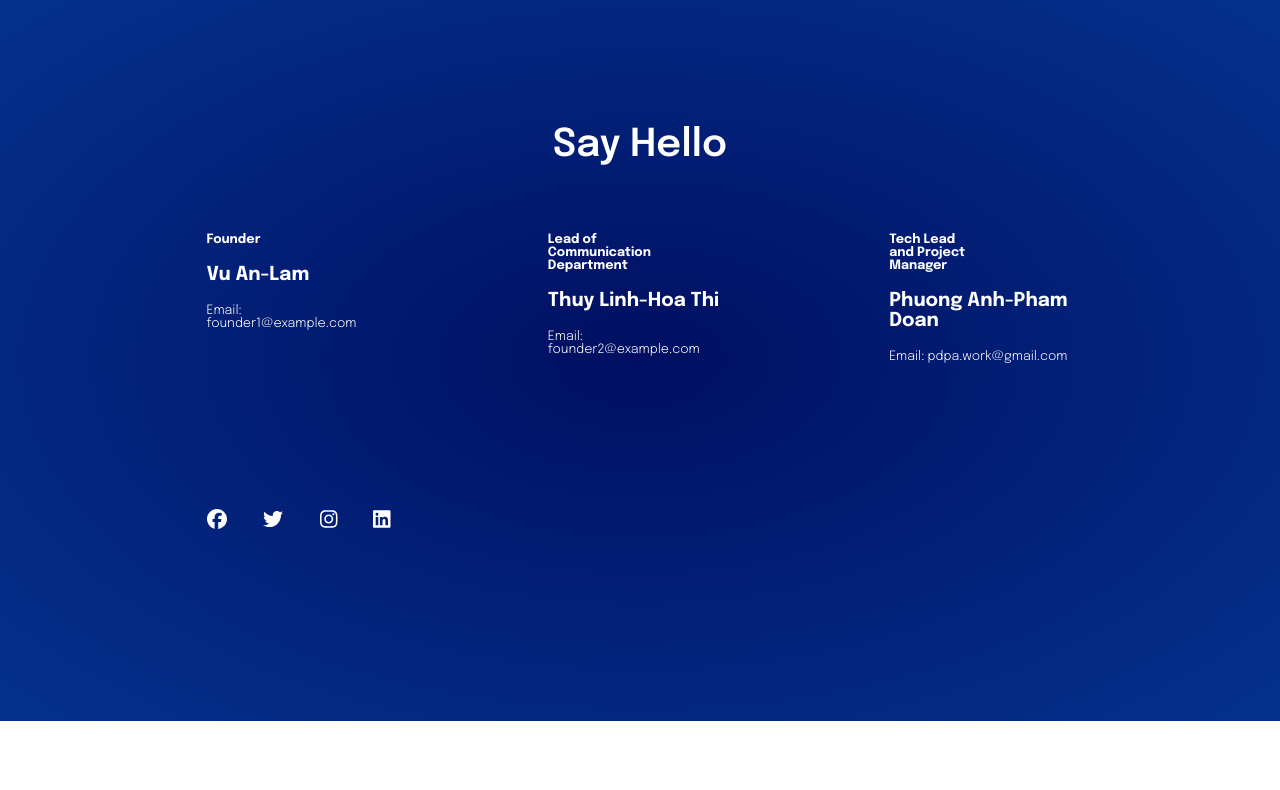
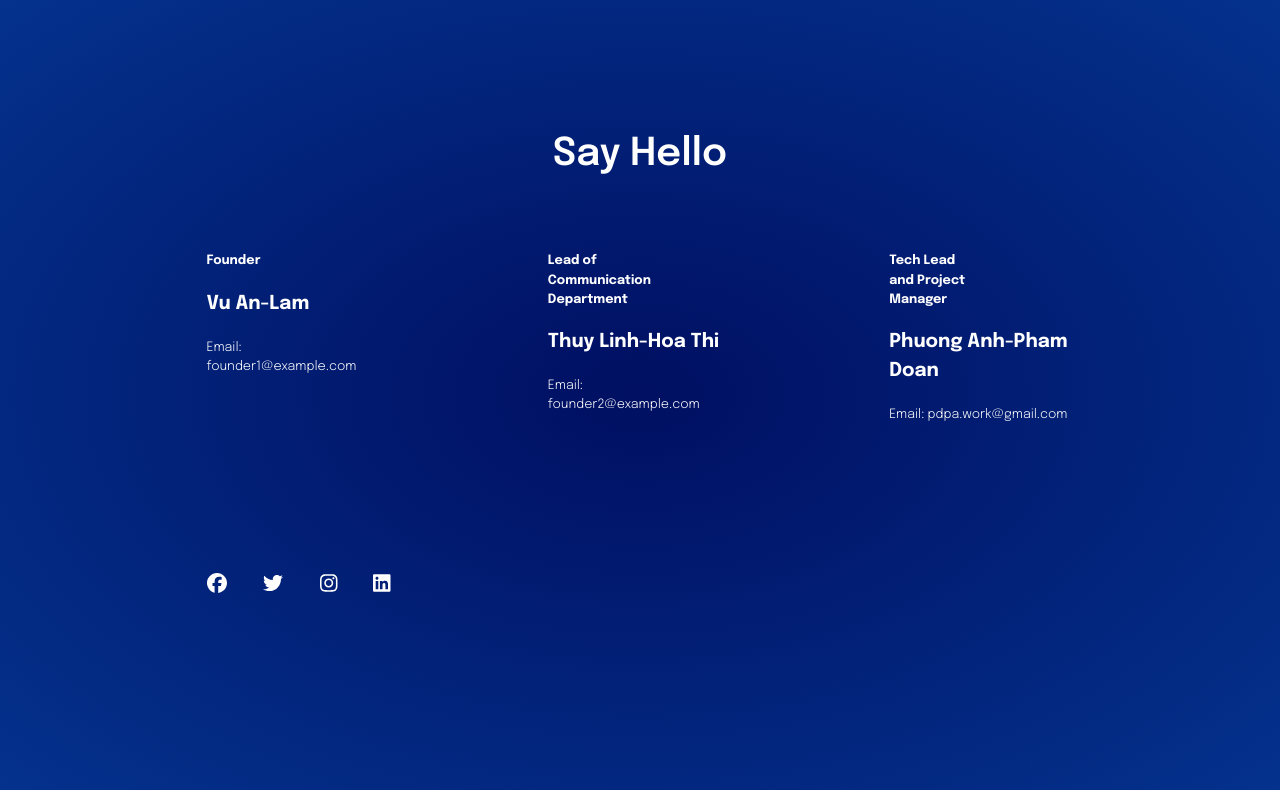
Before and after one commit to DHLabFUV/DHLab-Website-Official, a React (Create React App) app: page / in a window 1280 px wide. Shown: the part 3121-3911 px from the top of the page. Before the commit the page ends 3842 px from the top, so only its background shows below. Built offline with nearby package versions, Linux system fonts and the light colour scheme.

Commit message:
fix too big content in whoweare page

```diff
--- a/src/frontend/whoarewe/whoarewe.css
+++ b/src/frontend/whoarewe/whoarewe.css
@@ -150,8 +150,6 @@ body {
     margin-top: 5%;
     padding: 0px;
 }
-
-
 
 
 /* Each Profile */
@@ -308,6 +306,7 @@ body {
     /* Or any color that fits the design */
     text-shadow: 2px 2px 4px rgba(0, 0, 0, 0.5);
     /* Horizontal shadow, Vertical shadow, Blur, Color */
+    font-size: 4rem;
 }
 
 .pic_profile_big {
@@ -381,6 +380,7 @@ body {
     /* Readable text size */
     margin-top: 0;
     padding: 0 16px;
+    line-height: 1.5;
 }
 
 
@@ -391,12 +391,13 @@ body {
     max-width: 1536px;
     margin-left: auto;
     margin-right: auto;
+    line-height: 1.5;
     /* padding-left: 0.5rem;
     padding-right: 0.5rem; */
 }
 
 /* 2xl */
-@media (max-width: 1536px) {
+@media (min-width: 1536px) {
     .container {
         max-width: 1280px;
     }
```
Also changed, not shown: 1 other file (tests, documents, lock files or other folders).
